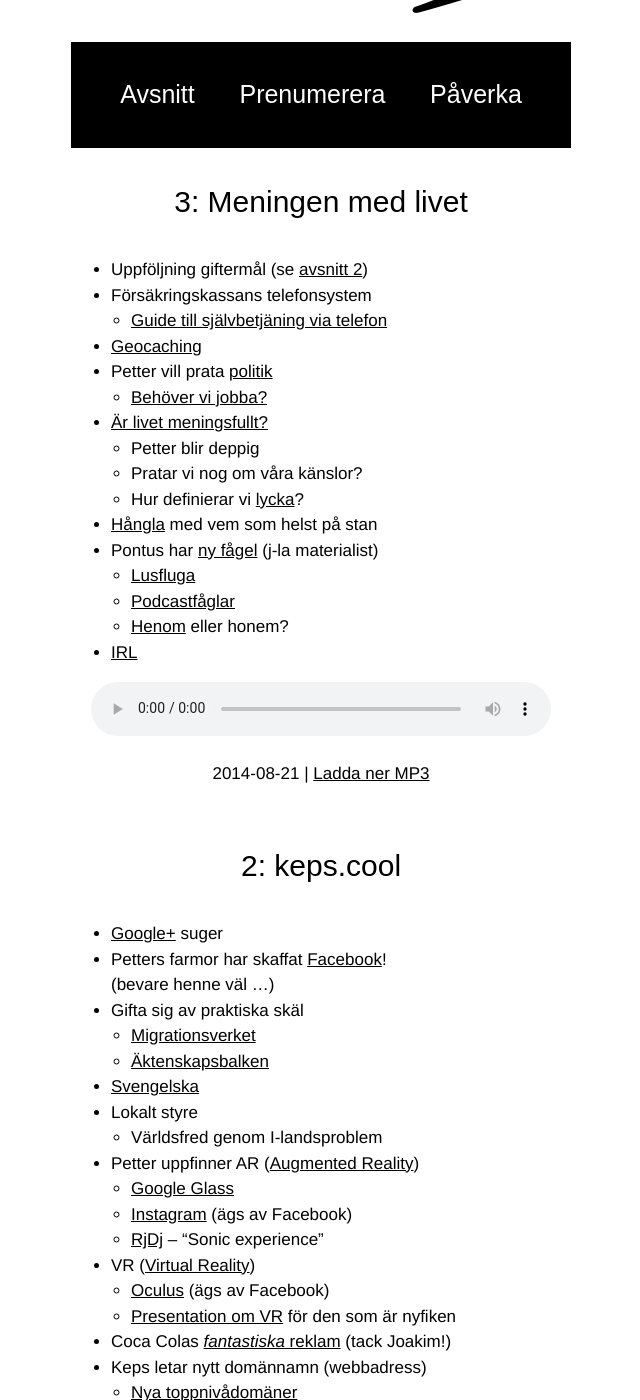
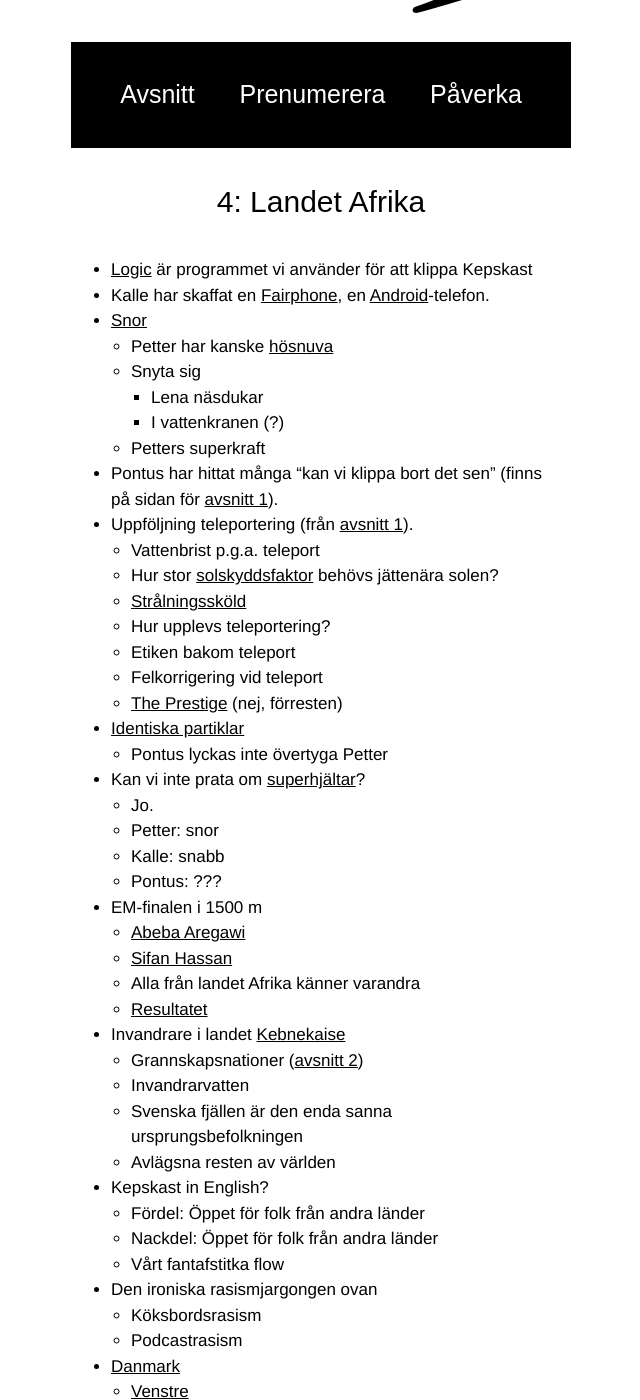
Before and after one commit to keps/keps.github.io, a Jekyll site: the page built from kepskast/index.html, in a window 1280 px wide and 1400 px high, scrolled down 486 px. Shown: the whole window, without its empty margins (319-959 px from the left). Built offline with Jekyll 4.4.1, drawn with Linux system fonts in a browser that asks for light colours; some of the changed text lies outside the part shown.

Commit message:
Publish ep 4

```diff
--- a/index.html
+++ b/index.html
@@ -28,10 +28,10 @@
             <img src="/assets/kepskast-banner.png" style="width: 486px;" />
         </a>
         <h1 id="finished_projects">Finished Projects</h1>
-        <iframe width="400" height="225" src="//www.youtube-nocookie.com/embed/1CRqNPb-XRI?rel=0" frameborder="0" allowfullscreen></iframe>
         <a href="/megafon" title="Megafon">
             <img src="/megafon/images/megafon800.png" />
         </a>
+        <iframe width="400" height="225" src="//www.youtube-nocookie.com/embed/1CRqNPb-XRI?rel=0" frameborder="0" allowfullscreen></iframe>
         <a href="https://www.indiegogo.com/projects/fund-the-crowdfund" title="Fund the Crowdfund">
             <img src="/assets/fundthecrowdfund-banner.jpeg" />
         </a>
--- /dev/null
+++ b/kepskast/_posts/2014-08-26-4.markdown
@@ -0,0 +1,73 @@
+---
+title: '4: Landet Afrika'
+mp3: http://s3-eu-west-1.amazonaws.com/kepskast/Kepskast+4.mp3
+bytes: 91248849
+duration: "1:16:02"
+guid: "60FC0623-BF4E-4979-9A64-9419395B6797"
+summary: "Keps häver ur sig om Android, snor, teleportering, kvantfysik, superhjältar, EM i friidrott, invandring, språk, rasism, Danmark, ekonomi, moral och inte minst seriefigurer."
+---
+
+* [Logic](https://www.apple.com/se/logic-pro/) är programmet vi använder för att klippa Kepskast
+* Kalle har skaffat en [Fairphone](http://www.fairphone.com), en [Android](http://en.wikipedia.org/wiki/Android_(operating_system))-telefon.
+* [Snor](http://en.wikipedia.org/wiki/Dried_nasal_mucus)
+    * Petter har kanske [hösnuva](http://en.wikipedia.org/wiki/Allergic_rhinitis)
+    * Snyta sig
+        * Lena näsdukar
+        * I vattenkranen (?)
+    * Petters superkraft
+* Pontus har hittat många "kan vi klippa bort det sen" (finns på sidan för [avsnitt 1]({{ post_url 2014-07-31-1 }})).
+* Uppföljning teleportering (från [avsnitt 1]({{ post_url 2014-07-31-1 }})).
+    * Vattenbrist p.g.a. teleport
+    * Hur stor [solskyddsfaktor](http://sv.wikipedia.org/wiki/Solskyddsfaktor) behövs jättenära solen?
+    * [Strålningssköld](http://en.wikipedia.org/wiki/Radiation_protection)
+    * Hur upplevs teleportering?
+    * Etiken bakom teleport
+    * Felkorrigering vid teleport
+    * [The Prestige](http://en.wikipedia.org/wiki/The_Prestige_(film)) (nej, förresten)
+* [Identiska partiklar](http://en.wikipedia.org/wiki/Identical_particles)
+    * Pontus lyckas inte övertyga Petter
+* Kan vi inte prata om [superhjältar](http://en.wikipedia.org/wiki/Superhero)?
+    * Jo.
+    * Petter: snor
+    * Kalle: snabb
+    * Pontus: ???
+* EM-finalen i 1500 m
+    * [Abeba Aregawi](http://en.wikipedia.org/wiki/Abeba_Aregawi)
+    * [Sifan Hassan](http://en.wikipedia.org/wiki/Sifan_Hassan)
+    * Alla från landet Afrika känner varandra
+    * [Resultatet](http://www.european-athletics.org/competitions/european-athletics-championships/2014/athletics/event/womens-1500m/phase=atw015100/index.html?v=20140815183205&intcmp=[#]-schline-result)
+* Invandrare i landet [Kebnekaise](http://en.wikipedia.org/wiki/Kebnekaise)
+    * Grannskapsnationer ([avsnitt 2]({{ post_url 2014-08-02-2 }}))
+    * Invandrarvatten
+    * Svenska fjällen är den enda sanna ursprungsbefolkningen
+    * Avlägsna resten av världen
+* Kepskast in English?
+    * Fördel: Öppet för folk från andra länder
+    * Nackdel: Öppet för folk från andra länder
+    * Vårt fantafstitka flow
+* Den ironiska rasismjargongen ovan
+    * Köksbordsrasism
+    * Podcastrasism
+* [Danmark](http://da.wikipedia.org/wiki/Danmark)
+    * [Venstre](http://www.venstre.dk)
+    * [Radikale Venstre](http://www.radikale.dk)
+    * [Politiska partier i Danmark](http://en.wikipedia.org/wiki/List_of_political_parties_in_Denmark)
+    * Sortera och särbehandla invandrare efter var de kommer ifrån
+    * Petter rånar Danmark
+* Ekonomi
+    * [Guldmyntfot](http://sv.wikipedia.org/wiki/Myntfot) ([Gold Standard](http://en.wikipedia.org/wiki/Gold_standard))
+    * Ska människorna tjäna ekonomin eller ekonomin tjäna människorna?
+* Man rår inte för det sammanhang man föds in i
+    * Svårt när man migrerar till ett annat sammanhang
+* Myten om massinvandring
+    * Över en million Syriska flyktingar i Libanon ([Amnestyrapport](http://www.amnesty.org/en/library/info/MDE18/001/2014/en))
+    * Vad skulle hände om faktisk massinvandring skedde?
+    * Att välja att tigga på gatan i Sverige
+* Seriefigurer
+    * [Tintin](http://en.wikipedia.org/wiki/The_Adventures_of_Tintin)
+    * [X-Men](http://en.wikipedia.org/wiki/X-Men)
+* Kepskastspråk igen
+    * Ska vi fråga lyssnarna?
+    * Näe… ni får [gnälla](mailto:{{ site.email }}?subject=Gnäll).
+    * Inslag på andra språk
+    * Nervös "alla är lika värda"-censur
```
